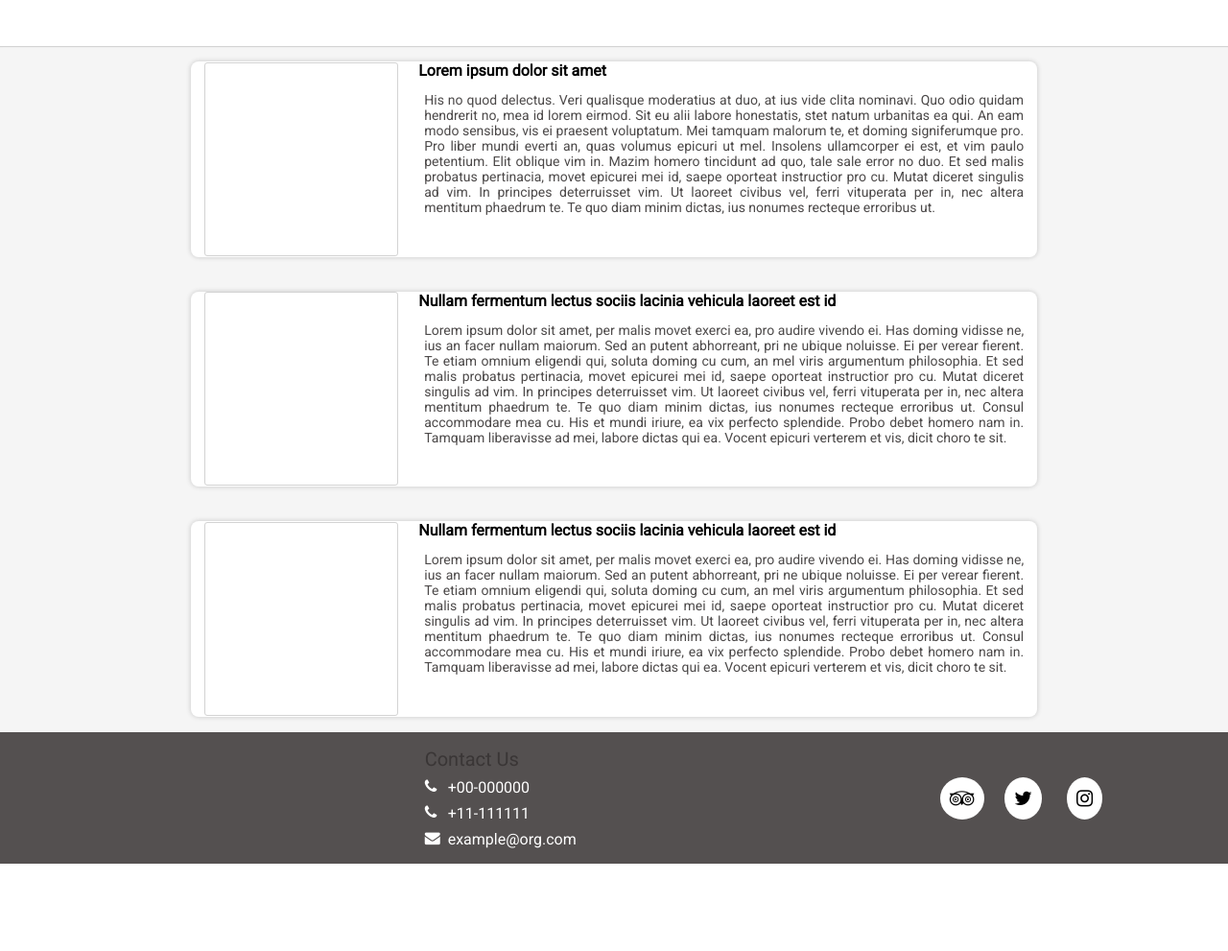
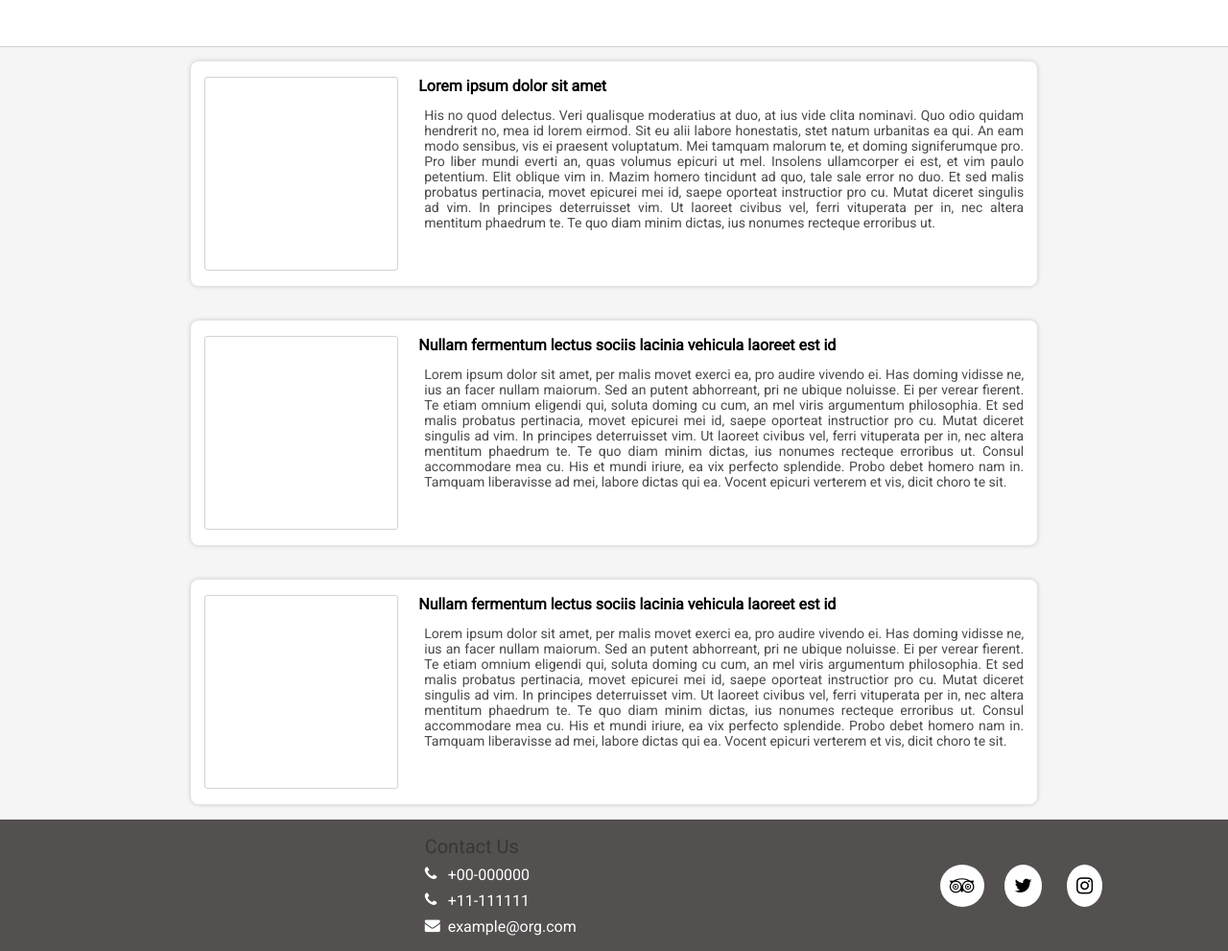
Before and after one commit to oreyes1991/layout-testing, a Jekyll site: the page built from index.html, in a window 1280 px wide. Shown: the whole page at 96% size. Built offline with Jekyll 4.4.1, drawn with Linux system fonts in a browser that asks for light colours; before the commit the page ends 900 px from its top, so only the background shows below that.

Commit message:
fixed some wierds styles

```diff
--- a/assets/css/default.css
+++ b/assets/css/default.css
@@ -13,7 +13,6 @@ html, body {
 }
 
 .content {
-	height: 100%;
 	display: grid;
 	background-color: #f5f5f5;
 	grid-template-columns: .2fr 1fr .2fr;
@@ -22,11 +21,6 @@ html, body {
 						 "left-c main-c right-c"
 						 "foot-c foot-c foot-c";
 }
-/*
-.content > div {
-	border: 1px solid #666;
-	border-style: dashed;
-}*/
 
 .content > .heder-side-content {
 	grid-area: header-c;
@@ -60,10 +54,12 @@ html, body {
 .content > .footer-side-content > div {
 	padding: 1em;
 }
+
 .aticle {
 	text-align: justify;
 	display: grid;
 	background-color: #fff;
+	padding: 1em 0;
 	grid-template-rows: 2em 1fr;
 	grid-template-columns: 26% 1fr;
 	border-radius: .5em;
@@ -121,11 +117,13 @@ html, body {
 	background-color: #fff;
 	border-radius: 50%;
 }
-
+/*
+* rules on small devices, like phone or tablet
+*/
 @media only screen and (max-width: 1100px) {
 	.content {
 		grid-template-columns: 1fr 1fr;
-		grid-template-rows: 5em 1fr 1fr 5em;
+		grid-template-rows: 5em 1fr 1fr auto;
 		grid-template-areas: "header-c header-c"
 							 "main-c main-c"
 							 "right-c left-c"
```
